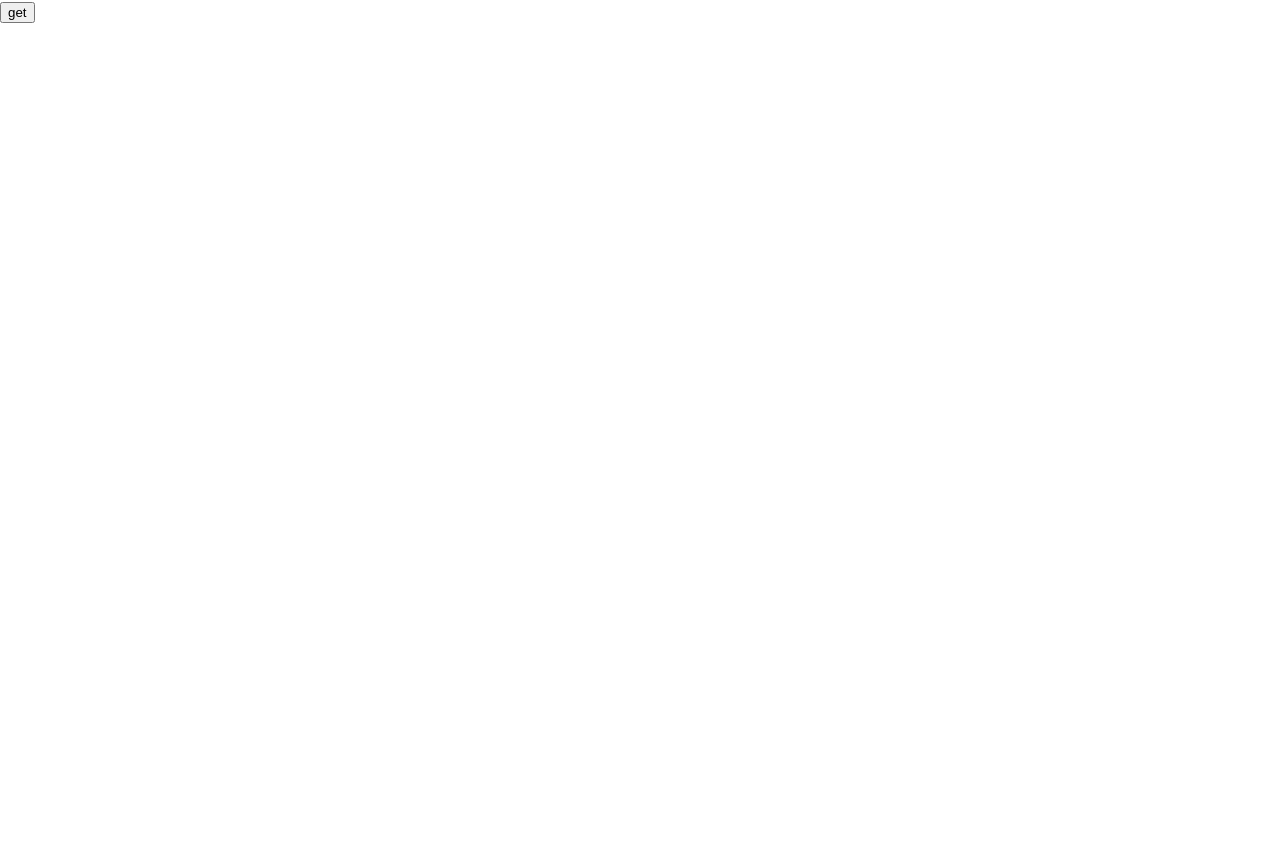
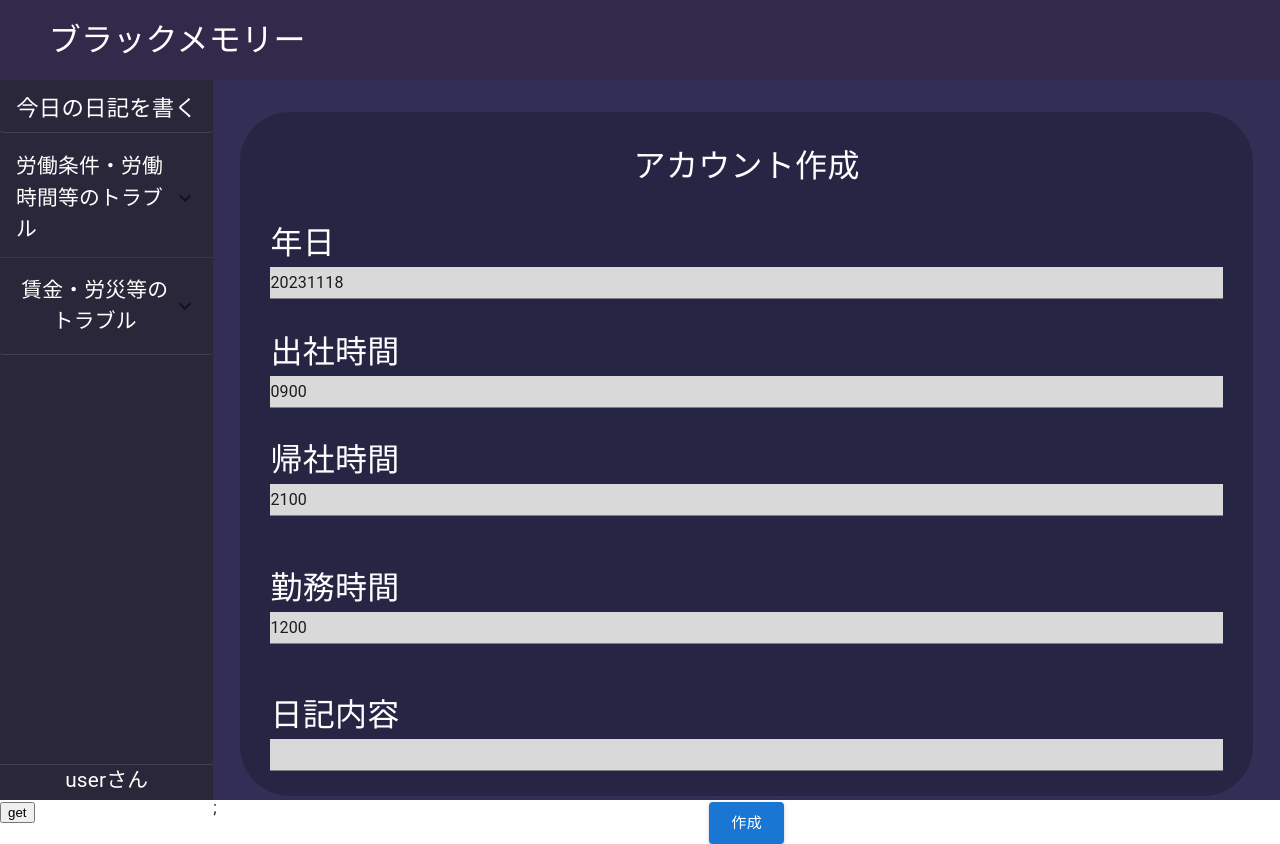
Before and after one commit to MinamizonoEno/BlackMemory_Front, a React (Vite) app: page /PostMemory in a window 1280 px wide. Before the commit this address had no page. Before the commit the page ends 800 px from the top, so only its background shows below. Built offline with nearby package versions, Linux system fonts and the light colour scheme.

Commit message:
feat:日記に記録ページの実装

```diff
--- /dev/null
+++ b/src/pages/PostMemoryPage.tsx
@@ -0,0 +1,190 @@
+import { Box, Typography, TextField, Button } from "@mui/material";
+import { ChangeEvent, useState } from "react";
+// import { useNavigate } from "react-router-dom";
+import { PostSignup } from "../conponents/Api/PostSignup";
+import { MainPageLayout } from "../style/MainPageLayout";
+
+export const PostMemoryPage = () => {
+  const [date, setdateData] = useState("20231118");
+  const [start_At, setStart_AtData] = useState("0900");
+  const [end_AtData, setEnd_AtData] = useState("2100");
+  const [hours, setHours] = useState("1200");
+  const [content, setContent] = useState("");
+
+  //   const navigate = useNavigate();
+
+  //formに入力される情報のチェック
+
+  const handleFormValueChange = (e: ChangeEvent<HTMLInputElement>) => {
+    const { name, value } = e.target;
+    switch (name) {
+      case "date":
+        setdateData(value);
+
+        break;
+      case "Start_At":
+        setStart_AtData(value);
+
+        break;
+      case "End_At":
+        setEnd_AtData(value);
+
+        break;
+      case "hours":
+        setHours(value);
+        break;
+      case "content":
+        setContent(value);
+        break;
+      default:
+        break;
+    }
+  };
+
+  //ボタンが押されたときに入力された情報を処理する関数
+  const handleCreateSubmit = (e: React.FormEvent) => {
+    e.preventDefault();
+    //ここに書いてね
+
+    PostSignup(date, start_At, hours, "signup");
+  };
+
+  return (
+    <MainPageLayout>
+      <Box
+        sx={{
+          height: "95%",
+          width: "95%",
+          backgroundColor: "#272544",
+          margin: "0 auto",
+          marginTop: "3%",
+          borderRadius: "50px",
+        }}
+      >
+        <Typography
+          sx={{
+            color: "#fff",
+            fontSize: "2rem",
+            textAlign: "center",
+            paddingTop: "3%",
+          }}
+        >
+          アカウント作成
+        </Typography>
+        <Box sx={{ padding: "0% 3% 0% 3%" }}>
+          <Typography
+            sx={{
+              color: "#fff",
+              fontSize: "2rem",
+              textAlign: "left",
+              paddingTop: "3%",
+            }}
+          >
+            年日
+          </Typography>
+          <TextField
+            variant="standard"
+            color="info"
+            fullWidth
+            style={{ backgroundColor: "#D9D9D9", fontSize: "24px" }}
+            name="date"
+            value={date}
+            onChange={handleFormValueChange}
+          />
+        </Box>
+        <Box sx={{ padding: "0% 3% 0% 3%" }}>
+          <Typography
+            sx={{
+              color: "#fff",
+              fontSize: "2rem",
+              textAlign: "left",
+              paddingTop: "3%",
+            }}
+          >
+            出社時間
+          </Typography>
+          <TextField
+            variant="standard"
+            color="info"
+            fullWidth
+            style={{ backgroundColor: "#D9D9D9", fontSize: "24px" }}
+            name="Start_At"
+            value={start_At}
+            onChange={handleFormValueChange}
+          />
+        </Box>
+        <Box sx={{ padding: "0% 3% 0% 3%" }}>
+          <Typography
+            sx={{
+              color: "#fff",
+              fontSize: "2rem",
+              textAlign: "left",
+              paddingTop: "3%",
+            }}
+          >
+            帰社時間
+          </Typography>
+          <TextField
+            variant="standard"
+            color="info"
+            fullWidth
+            style={{ backgroundColor: "#D9D9D9", fontSize: "24px" }}
+            name="End_At"
+            value={end_AtData}
+            onChange={handleFormValueChange}
+          />
+        </Box>
+        <Box sx={{ padding: "0% 3% 0% 3%" }}>
+          <Typography
+            sx={{
+              color: "#fff",
+              fontSize: "2rem",
+              textAlign: "left",
+              paddingTop: "5%",
+            }}
+          >
+            勤務時間
+          </Typography>
+          <TextField
+            variant="standard"
+            color="info"
+            fullWidth
+            style={{ backgroundColor: "#D9D9D9", fontSize: "24px" }}
+            name="hours"
+            value={hours}
+            onChange={handleFormValueChange}
+          />
+        </Box>
+        <Box sx={{ padding: "0% 3% 0% 3%" }}>
+          <Typography
+            sx={{
+              color: "#fff",
+              fontSize: "2rem",
+              textAlign: "left",
+              paddingTop: "5%",
+            }}
+          >
+            日記内容
+          </Typography>
+          <TextField
+            variant="standard"
+            color="info"
+            fullWidth
+            style={{ backgroundColor: "#D9D9D9", fontSize: "24px" }}
+            name="content"
+            value={content}
+            onChange={handleFormValueChange}
+          />
+        </Box>
+        <Box
+          sx={{ display: "flex", justifyContent: "center", marginTop: "3%" }}
+        >
+          <Button variant="contained" size="large" onClick={handleCreateSubmit}>
+            作成
+          </Button>
+        </Box>
+      </Box>
+      ;
+    </MainPageLayout>
+  );
+};
--- /dev/null
+++ b/src/pages/WriteDiaryPage.tsx
@@ -0,0 +1,86 @@
+import { Box, Button, Grid, Typography } from "@mui/material";
+import { MainPageLayout } from "../style/MainPageLayout";
+import { useNavigate } from "react-router-dom";
+
+export const WriteDiaryPage = () => {
+  const navigate = useNavigate();
+  return (
+    <MainPageLayout>
+      <Box sx={{ width: "100%", height: "100%" }}>
+        <Grid
+          container
+          direction="row"
+          justifyContent="center"
+          alignItems="center"
+          alignContent="center"
+          wrap="wrap"
+          sx={{ width: "100%", height: "100%" }}
+        >
+          <Grid item xs={12} sx={{ width: "100%", height: "10%" }}>
+            <Typography
+              sx={{
+                width: "100%",
+                textAlign: "center",
+                color: "#fff",
+                fontSize: "2rem",
+                padding: "1%",
+              }}
+            >
+              今までに記録したメモリー
+            </Typography>
+          </Grid>
+          <Grid
+            item
+            xs={12}
+            sx={{
+              width: "100%",
+              height: "70%",
+              overflowY: "auto",
+              backgroundColor: "#343240",
+            }}
+          >
+            <Box sx={{ width: "100%", height: "100%" }}></Box>
+          </Grid>
+          <Grid
+            item
+            xs={12}
+            sx={{
+              width: "100%",
+              height: "20%",
+            }}
+          >
+            <Box
+              sx={{
+                width: "100%",
+                height: "100%",
+                display: "flex",
+                justifyContent: "center",
+                alignItems: "center",
+                alignContent: "center",
+              }}
+            >
+              <Button
+                variant="contained"
+                color="primary"
+                sx={{
+                  backgroundColor: "#292739",
+                  color: "#ffffff",
+                  "&:hover": {
+                    backgroundColor: "#1a1b23",
+                  },
+                }}
+                onClick={() => {
+                  navigate("/PostMemory");
+                }}
+              >
+                <Typography sx={{ fontSize: "1.5rem" }}>
+                  今日の日記を投稿する
+                </Typography>
+              </Button>
+            </Box>
+          </Grid>
+        </Grid>
+      </Box>
+    </MainPageLayout>
+  );
+};
--- a/src/routes/Routers.tsx
+++ b/src/routes/Routers.tsx
@@ -14,6 +14,8 @@ import { WorkplaceInjuryCoverUpPage } from "../pages/workersComp/WorkplaceInjury
 import { UnpaidDismissalAllowancePage } from "../pages/workersComp/UnpaidDismissalAllowancePage";
 import { NoPaymentReceivedPage } from "../pages/workersComp/NoPaymentReceivedPage";
 import { BelowMinimumWagePage } from "../pages/workersComp/BelowMinimumWagePage";
+import { WriteDiaryPage } from "../pages/WriteDiaryPage";
+import { PostMemoryPage } from "../pages/PostMemoryPage";
 
 export const Routers = () => {
   const [loginState] = useContext(LoginStateContext);
@@ -33,6 +35,8 @@ export const Routers = () => {
               path="/WorkCondMismatch"
               element={<WorkCondMismatchPage />}
             />
+            <Route path="/WriteDiary" element={<WriteDiaryPage />} />
+            <Route path="/PostMemory" element={<PostMemoryPage />} />
             <Route
               path="/NoBreaksExceeding"
               element={<NoBreaksExceedingPage />}
--- a/src/style/MainPageLayout.tsx
+++ b/src/style/MainPageLayout.tsx
@@ -59,6 +59,9 @@ export const MainPageLayout: FC<Props> = ({ children }) => {
                   marginTop: "3%",
                   marginBottom: "3%",
                   borderBottom: "1px solid #424057",
+                }}
+                onClick={() => {
+                  navigate("/WriteDiary");
                 }}
               >
                 <Typography sx={{ color: "#fff", fontSize: "1.4rem" }}>
```
